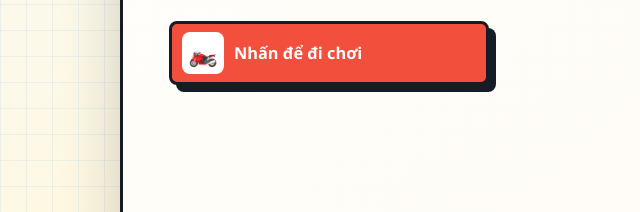
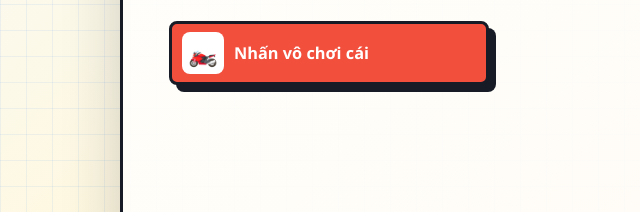
Before and after one commit to QuocKiet1234567/kietdeptrai, a plain HTML site: page index.html in a window 1280 px wide. Shown: the part 516-728 px from the top of the page, 0-640 px from the left. Drawn offline with Linux system fonts and the light colour scheme.

Commit message:
Update play button text

```diff
--- a/index.html
+++ b/index.html
@@ -24,7 +24,7 @@
 
         <label class="launch" for="open-photo">
           <span class="launch-icon" aria-hidden="true">🏍️</span>
-          <span class="launch-text">Nhấn để đi chơi</span>
+          <span class="launch-text">Nhấn vô chơi cái</span>
         </label>
       </section>
 
```
